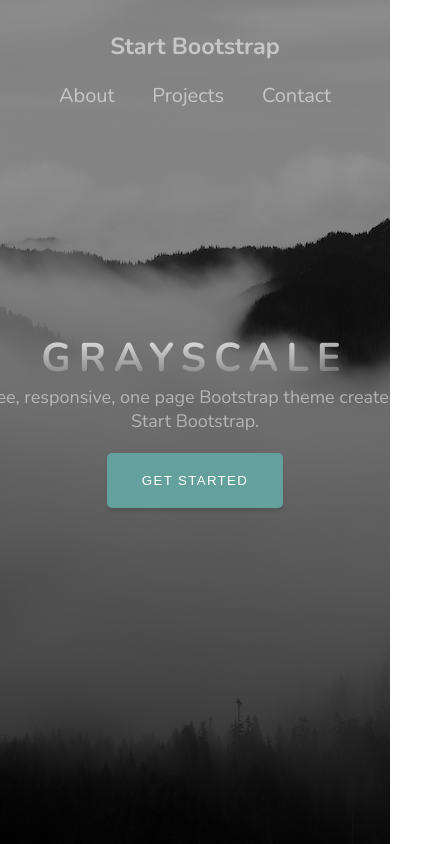
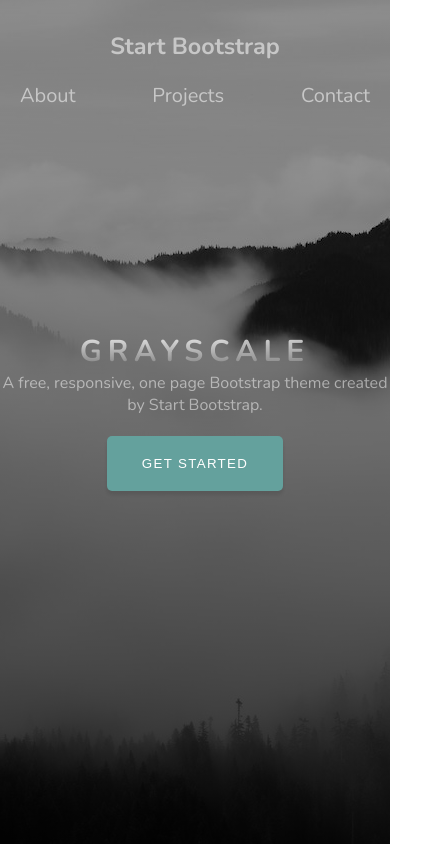
Before and after one commit to alexmengue/heroway-grayscale, a plain HTML site: page index.html in a window 390 px wide. Shown: the top 844 px of the page, 435 px wide, since content can reach past the window. Drawn offline with nearby package versions, Linux system fonts and the light colour scheme.

Commit message:
Correções no media queries

```diff
--- a/style/about.css
+++ b/style/about.css
@@ -38,6 +38,7 @@
 }
 
 @media (max-width: 599px) {
+
     .about > .container > .text {
         width: 80%;
     }
@@ -45,4 +46,9 @@
     .about > .container > .img {
         width: 90%;
     }
+
+    .about > .container > .text p {
+        font-size: 0.8em;
+        width: 100%;
+    }
 }
--- a/style/grayscale.css
+++ b/style/grayscale.css
@@ -53,11 +53,13 @@
 }
 
 @media (max-width: 599px) {
+
   .grayscale h1 {
-    font-size: 2em;
+    font-size: 1.5em;
   }
 
   .grayscale p {
-    font-size: 0.9em;
+    font-size: 0.8em;
+    width: 100%;
   }
 }
--- a/style/nav.css
+++ b/style/nav.css
@@ -16,8 +16,8 @@
 
 .nav > .container > .menu {
     display: flex;
-    justify-content: space-around;
-    width: 350px;
+    justify-content: space-between;
+    width: 100%;
 }
 
 .nav a {
@@ -30,6 +30,7 @@
 }
 
 @media (max-width: 599px) {
+
     .nav > .container {
         flex-direction: column;
     }
@@ -37,4 +38,8 @@
     .menu {
         padding: 20px;
     }
+
+    .nav > .container {
+        max-width: 100%;
+    }
 }
--- a/style/projects.css
+++ b/style/projects.css
@@ -186,4 +186,13 @@ div .img {
         border-color: #000000;
         width: 0
     }
+
+    .project > .container > .misty .text2  {
+            width: 70%;
+    }
+
+    .project > .container > .mountains .text2  {
+        width: 70%;
 }
+
+}
```
